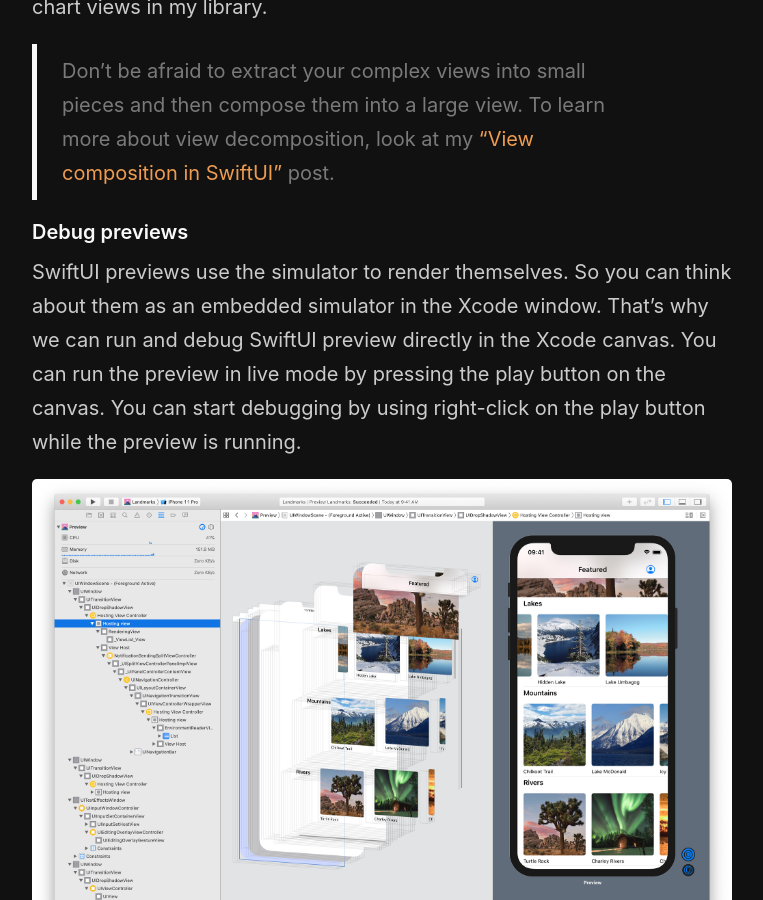
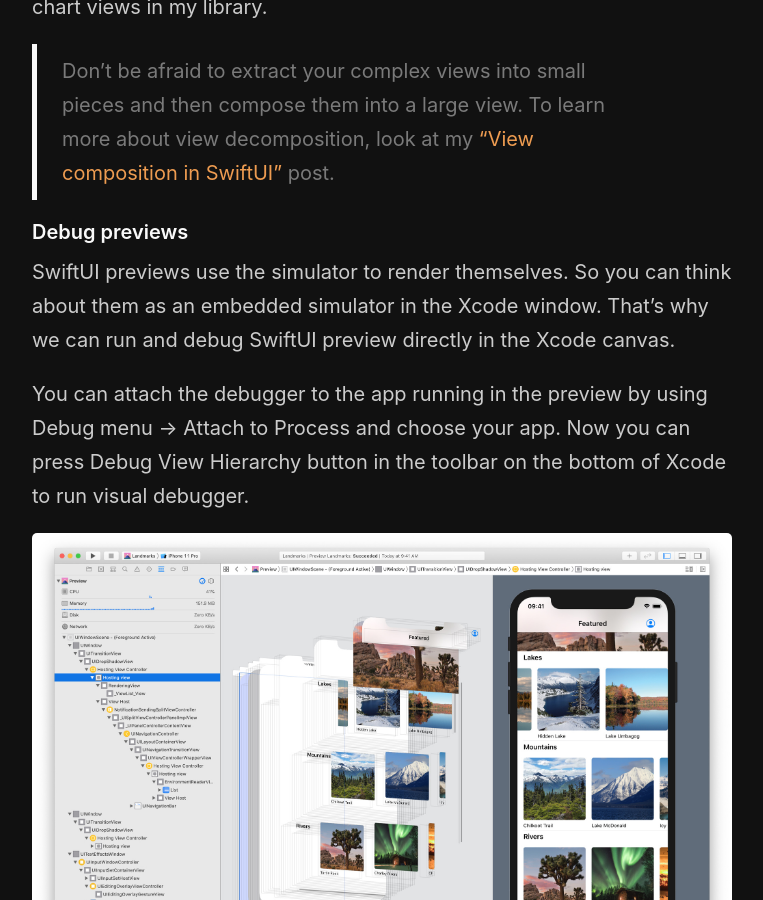
Before and after one commit to mecid/mecid.github.io, a Jekyll site: the page built from _posts/2021-03-10-mastering-swiftui-previews.md, in a window 1280 px wide and 900 px high, scrolled down 4590 px. Shown: the whole window, without its empty margins (258-1021 px from the left). Built offline with Jekyll 4.4.1, drawn with Linux system fonts in a browser that asks for light colours.

Commit message:
debugging previews section updated

```diff
--- a/_posts/2021-03-10-mastering-swiftui-previews.md
+++ b/_posts/2021-03-10-mastering-swiftui-previews.md
@@ -121,7 +121,8 @@
 
 #### Debug previews
 SwiftUI previews use the simulator to render themselves. So you can think about them as an embedded simulator in the Xcode window. That's why we can run and debug SwiftUI preview directly in the Xcode canvas.
-You can run the preview in live mode by pressing the play button on the canvas. You can start debugging by using right-click on the play button while the preview is running.
+
+You can attach the debugger to the app running in the preview by using Debug menu -> Attach to Process and choose your app. Now you can press Debug View Hierarchy button in the toolbar on the bottom of Xcode to run visual debugger.
 
 ![preview-debug](/public/debug-preview.jpeg)
 
```
